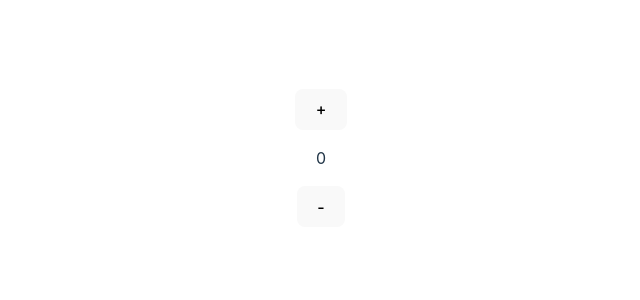
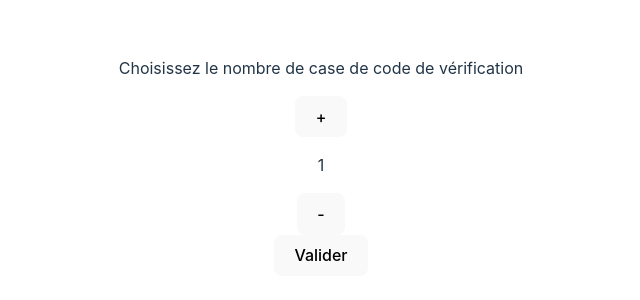
Before and after one commit to TP-Svelte/TP_Svelte_components, a Svelte app: page / in a window 1280 px wide. Shown: the part 242-542 px from the top of the page, without its empty margins (319-959 px from the left). Built offline with nearby package versions, Linux system fonts and the light colour scheme.

Commit message:
Validation
Ajout de la validation du chiffre / nombre

```diff
--- a/src/App.svelte
+++ b/src/App.svelte
@@ -1,25 +1,40 @@
 <script>
 // variables
-    let number = 0;
+    let number = 1;
+    let numberValidate = false;
 
 // fonctions
+    // choix nombre
     const supNumber = () => {
         if(number < 10){
             number ++;
         }
-    }
+    };
+
     const subNumber = () => {
-        if(number > 0){
+        if(number > 1){
             number --;
         }
+    };
+
+    // validation nombre
+    const validateChoiceNumber = () => {
+        numberValidate = true;
+    };
+
+    const disableValidateChoiceNumber = () => {
+        numberValidate = false;
     }
+
 </script>
 
+{#if numberValidate === false}
+    <p>Choisissez le nombre de case de code de vérification</p>
 
+    <div>
         <button on:click={ supNumber }>
             +
         </button>
-
 
         <p>{number}</p>
 
@@ -27,6 +42,19 @@
             -
         </button>
 
+    </div>
+    <button on:click={ validateChoiceNumber }>
+        Valider
+    </button>
+{/if}
+
+
+{#if numberValidate === true}
+    <p>Chiffre / nombre retenu : { number }</p>
+    <button on:click={ disableValidateChoiceNumber }>
+        Retour en arrière
+    </button>
+{/if}
 
 <style>
 
```
Lines whose indentation alone changed are shown as unchanged.
